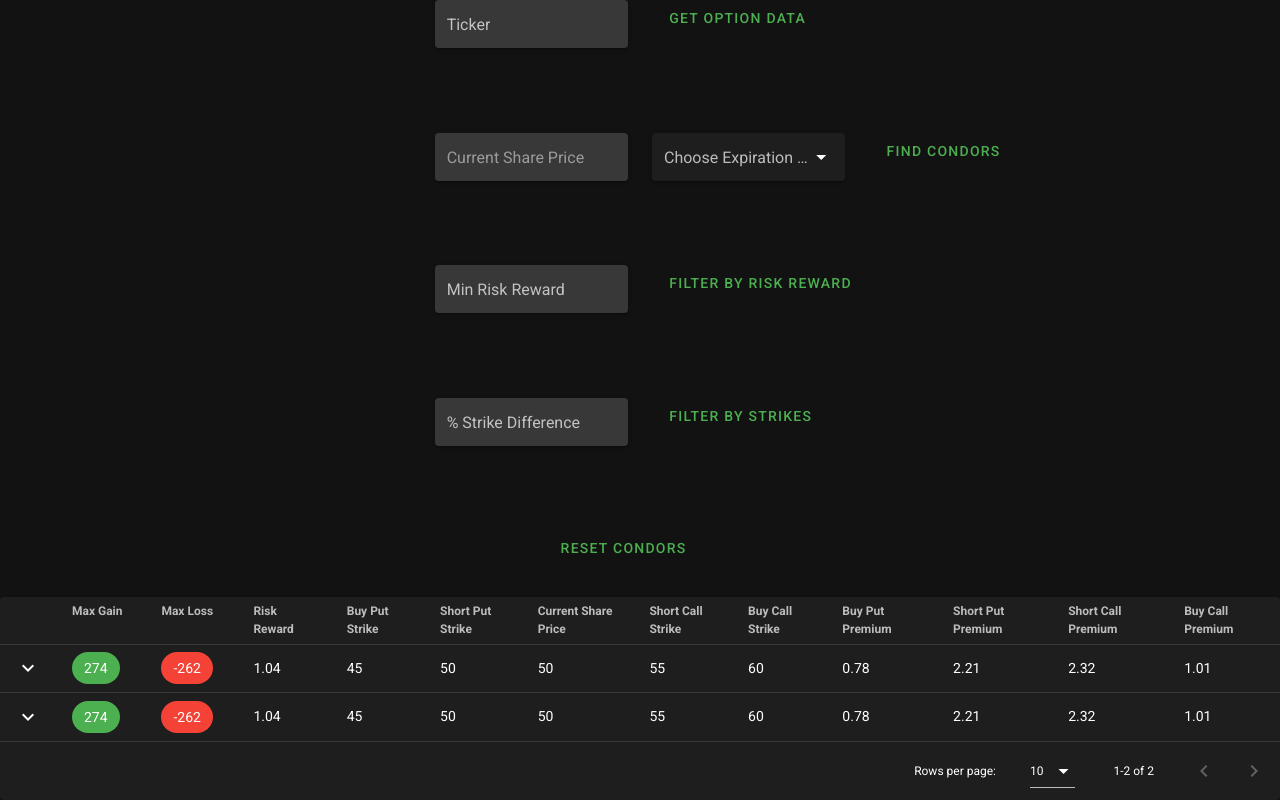
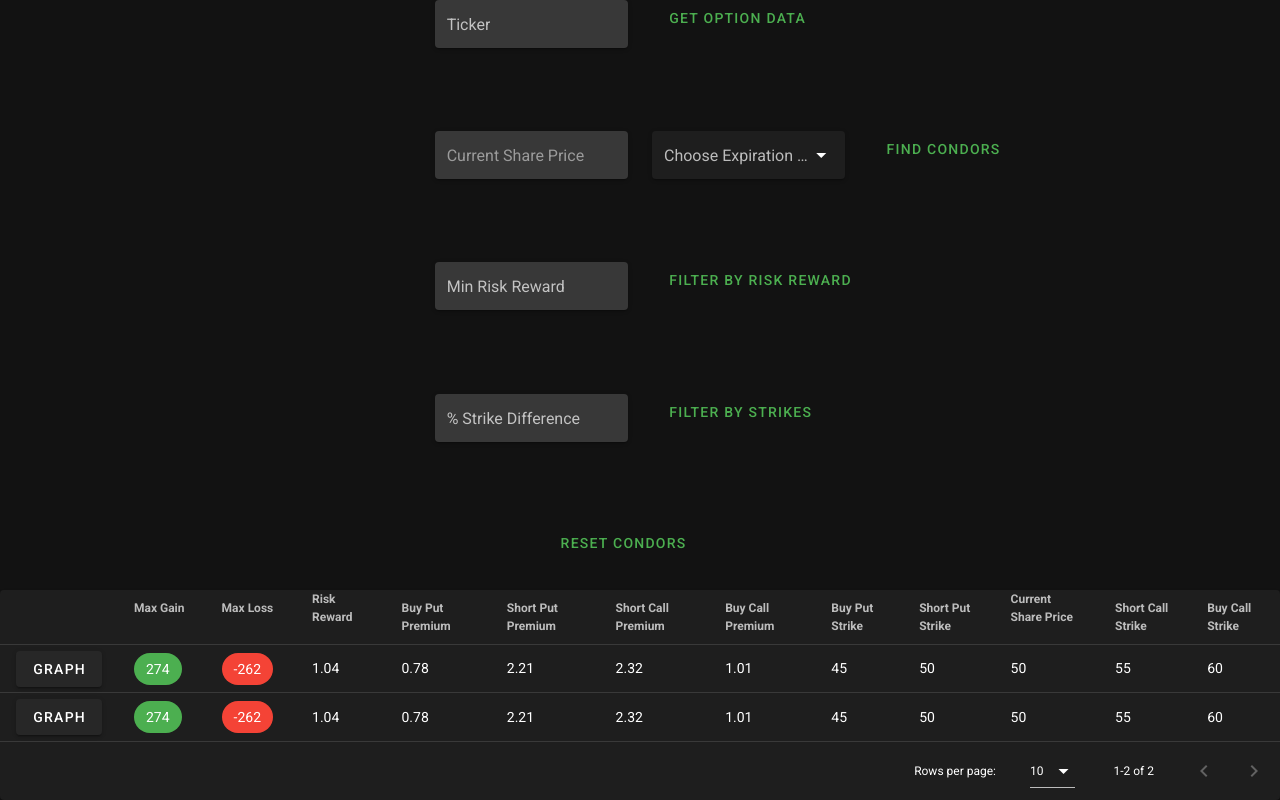
Before and after one commit to duboisbarron/condor_frontend, a Vue app: page / in a window 1280 px wide. Built offline with nearby package versions, Linux system fonts and the light colour scheme.

Commit message:
cleaned up print statements

```diff
--- a/src/App.vue
+++ b/src/App.vue
@@ -12,7 +12,7 @@
 
     <v-col cols="12" sm="2">
       <v-btn
-        text="true"
+        text
         color="green"
         @click="button_click"
       > Get Option Data </v-btn>
@@ -24,10 +24,9 @@
       <v-col cols="4"></v-col>
       <v-col cols="12" sm="2">
         <v-text-field
-          v-model="last"
           solo-inverted
           :label=this.current_share_price
-          disabled="true"
+          disabled
         ></v-text-field>
       </v-col>
 
@@ -41,7 +40,7 @@
       </v-col>
       <v-col cols="12" sm="2">
         <v-btn
-          text="true"
+          text
           color="green"
           @click="find_condors"
         > Find Condors </v-btn>
@@ -49,7 +48,9 @@
     </v-row>
 
     <v-row>
+
       <v-col cols="4"></v-col>
+
       <v-col cols="12" sm="2">
         <v-text-field
           v-model="risk_reward_filter_value"
@@ -57,16 +58,21 @@
           label="Min Risk Reward"
         ></v-text-field>
       </v-col>
+
     <v-col cols="12" sm="2">
       <v-btn
-        text="true"
+        text
         color="green"
         @click="risk_reward_filter"
       > Filter by Risk Reward </v-btn>
     </v-col>
+
     </v-row>
+
     <v-row>
+
       <v-col cols="4"></v-col>
+
       <v-col cols="12" sm="2">
         <v-text-field
           v-model="strike_filter_value"
@@ -74,14 +80,14 @@
           label="% Strike Difference"
         ></v-text-field>
       </v-col>
+
       <v-col cols="12" sm="2">
         <v-btn
-          text="true"
+          text
           color="green"
           @click="strike_filter"
         > Filter by Strikes </v-btn>
       </v-col>
-
 
     </v-row>
 
@@ -89,26 +95,57 @@
       <v-col cols="5"></v-col>
       <v-col cols="12" sm="2">
         <v-btn
-          text="true"
+          text
           color="green"
           @click="find_condors"
         > Reset Condors </v-btn>
       </v-col>
-
     </v-row>
 
     <v-data-table
       :headers="headers"
-      :items="condors"
       :items-per-page="10"
       :expanded.sync="expanded"
+      :items="condors"
       show-expand
-      single-expand=true
+      single-expand
       class="elevation-1"
     >
+      <template v-slot:item.data-table-expand="{ item, isExpanded, expand }">
+        <v-btn @click="expand(true)">Expand</v-btn>
+      </template>
+
+      <template v-slot:item="{ item, expand, isExpanded }">
+        <tr>
+          <td><v-btn @click="expand(!isExpanded)">Graph</v-btn></td>
+          <td><v-chip color="green" dark>{{ item.max_gain }}</v-chip></td>
+          <td><v-chip color="red" dark>{{ item.max_loss }}</v-chip></td>
+          <td>{{ item.risk_reward }}</td>
+
+          <td @mouseenter="show_BA_buy_put()" @mouseleave="hide_BA_buy_put()">{{ item.buy_put_premium }}</td>
+          <td v-if="bp_BA_col"> {{item.buy_put_BA}}</td>
+
+          <td @mouseenter="show_BA_short_put" @mouseleave="hide_BA_short_put">{{ item.short_put_premium }}</td>
+          <td v-if="sp_BA_col"> {{item.short_put_BA}}</td>
+
+          <td @mouseenter="show_BA_short_call" @mouseleave="hide_BA_short_call">{{ item.short_call_premium }}</td>
+          <td v-if="sc_BA_col"> {{item.short_call_BA}}</td>
+
+          <td @mouseenter="show_BA_buy_call" @mouseleave="hide_BA_buy_call">{{ item.buy_call_premium }}</td>
+          <td v-if="bc_BA_col"> {{item.buy_call_BA}}</td>
+
+          <td >{{ item.buy_put }}</td>
+          <td >{{ item.short_put }}</td>
+          <td>{{ item.current_share_price }}</td>
+          <td >{{ item.short_call }}</td>
+          <td >{{ item.buy_call }}</td>
+        </tr>
+      </template>
+
       <template v-slot:expanded-item="{ headers, item }">
         <td :colspan="headers.length">
-          <RandomChart
+          Hello
+          <CondorChart
           :share_price="item.current_share_price"
           :long_put_strike="item.buy_put"
           :short_put_strike="item.short_put"
@@ -120,43 +157,14 @@
           :short_call_prem="item.short_call_premium"
           :long_call_prem="item.buy_call_premium"
 
-          ></RandomChart>
-          {{item.max_gain}}
-          {{item.max_loss}}
-          {{item.short_call}}
+          ></CondorChart>
+          More info can go here
 
         </td>
       </template>
 
-      <template v-slot:item.max_gain="{ item }">
-        <v-chip color="green" dark>{{ item.max_gain }}</v-chip>
-      </template>
-      <template v-slot:item.max_loss="{ item }">
-        <v-chip color="red" dark>{{ item.max_loss }}</v-chip>
-      </template>
-<!--      <template v-slot:item.graph_button="{ item }">-->
-<!--        <v-btn-->
-<!--          text="true"-->
-<!--          color="primary"-->
-<!--          @click="graph_condor(item)"-->
-<!--        > Graph </v-btn>-->
-<!--      </template>-->
+    </v-data-table>
 
-<!--      <template v-slot:expanded-item="{ headers, item }">-->
-<!--        <td :colspan="headers.length">More info about {{ item.name }}</td>-->
-<!--      </template>-->
-<!--      <template v-slot:item="row">-->
-<!--        <tr>-->
-<!--          <td>{{row.item.no}}</td>-->
-<!--          <td>{{row.item.result}}</td>-->
-<!--          <td>-->
-<!--            <v-btn class="mx-2" dark small color="pink" @click="onButtonClick(row.item)">-->
-<!--              Graph Me-->
-<!--            </v-btn>-->
-<!--          </td>-->
-<!--        </tr>-->
-<!--      </template>-->
-    </v-data-table>
   </v-app>
 </template>
 
@@ -164,16 +172,83 @@
 
 import api from './api.js'
 
-import RandomChart from './components/RandomChart'
-
+import CondorChart from './components/CondorChart'
 
 export default {
   name: 'App',
 
   components: {
-    RandomChart
+    CondorChart
   },
+  computed: {
+    headers() {
+      let headers = []
+      headers.push(
+        {
+          text: 'Max Gain',
+          align: 'start',
+          sortable: true,
+          value: 'max_gain'
+        },
+        { text: 'Max Loss', value: 'max_loss' },
+        { text: 'Risk Reward', value: 'risk_reward' }
+      )
+
+        headers.push({ text: 'Buy Put Premium', value: 'buy_put_premium' })
+        if (this.bp_BA_col){
+          headers.push({text: 'Buy Put Bid/Ask Spread', value: 'buy_put_BA'})
+        }
+
+        headers.push({ text: 'Short Put Premium', value: 'short_put_premium' })
+        if (this.sp_BA_col){
+          headers.push({text: 'Short Put Bid/Ask Spread', value: 'short_put_BA'})
+        }
+
+        headers.push({ text: 'Short Call Premium', value: 'short_call_premium' })
+        if (this.sc_BA_col){
+          headers.push({text: 'Short Call Bid/Ask Spread', value: 'short_call_BA'})
+        }
+        headers.push({ text: 'Buy Call Premium', value: 'buy_call_premium' })
+
+        if (this.bc_BA_col){
+          headers.push({text: 'Buy Call Bid/Ask Spread', value: 'buy_call_BA'})
+        }
+        headers.push({ text: 'Buy Put Strike', value: 'buy_put' })
+        headers.push( { text: 'Short Put Strike', value: 'short_put' })
+        headers.push({ text: 'Current Share Price', value: 'current_share_price' })
+        headers.push({text: 'Short Call Strike', value: 'short_call'})
+        headers.push({ text: 'Buy Call Strike', value: 'buy_call' })
+      return headers
+
+    }
+  },
+
   methods: {
+
+    show_BA_buy_put: function () {
+      this.bp_BA_col = true
+    },
+    show_BA_short_put: function () {
+      this.sp_BA_col = true
+    },
+    show_BA_short_call: function () {
+      this.sc_BA_col = true
+    },
+    show_BA_buy_call: function () {
+      this.bc_BA_col = true
+    },
+    hide_BA_buy_put: function () {
+      this.bp_BA_col = false
+    },
+    hide_BA_short_put: function () {
+      this.sp_BA_col = false
+    },
+    hide_BA_short_call: function () {
+      this.sc_BA_col = false
+    },
+    hide_BA_buy_call: function () {
+      this.bc_BA_col = false
+    },
     button_click: function () {
       api.get_option_data(this.ticker)
         .then(data => {
@@ -188,18 +263,11 @@ export default {
           this.condors = data
         })
     },
-    graph_condor: function (item) {
-      console.log('clicked button')
-      console.log(item)
-    },
 
     risk_reward_filter: function () {
       // console.log('clicked button!')
       // console.log(this.risk_reward_filter_value)
       this.condors = this.condors.filter(condor => condor.risk_reward > Number(this.risk_reward_filter_value))
-    },
-    strike_filter_truthy: function (condor, strike_percentage){
-      return condor.short_put < strike_percentage * Number(this.current_share_price)
     },
     strike_filter: function () {
       console.log((1.0 - Number(this.strike_filter_value)) * Number(this.current_share_price))
@@ -214,13 +282,11 @@ export default {
   data () {
     return {
 
-      graph_data: [{
-        x: 10,
-        y: 20
-      }, {
-        x: 15,
-        y: 10
-      }],
+      bp_BA_col: false,
+      sp_BA_col: false,
+      sc_BA_col: false,
+      bc_BA_col: false,
+
       expanded: [],
       expiration: '',
       ticker: '',
@@ -228,26 +294,7 @@ export default {
       strike_filter_value: '',
       items: ['hello', 'there', 'select this'],
       current_share_price: 'Current Share Price',
-      headers: [
-        {
-          text: 'Max Gain',
-          align: 'start',
-          sortable: true,
-          value: 'max_gain'
-        },
-        { text: 'Max Loss', value: 'max_loss' },
-        { text: 'Risk Reward', value: 'risk_reward' },
-        { text: 'Buy Put Strike', value: 'buy_put' },
-        { text: 'Short Put Strike', value: 'short_put' },
-        { text: 'Current Share Price', value: 'current_share_price' },
-        { text: 'Short Call Strike', value: 'short_call' },
-        { text: 'Buy Call Strike', value: 'buy_call' },
-        { text: 'Buy Put Premium', value: 'buy_put_premium' },
-        { text: 'Short Put Premium', value: 'short_put_premium' },
-        { text: 'Short Call Premium', value: 'short_call_premium' },
-        { text: 'Buy Call Premium', value: 'buy_call_premium' },
-        // { text: 'Graph', value: 'graph_button' },
-      ],
+
       condors: [
         {
           id: 1,
@@ -262,7 +309,11 @@ export default {
           buy_call_premium: 1.01,
           max_gain: 274,
           max_loss: -262,
-          risk_reward: 1.04
+          risk_reward: 1.04,
+          buy_put_BA: 0.08,
+          short_put_BA: 0.50,
+          short_call_BA: 0.10,
+          buy_call_BA: 0.02
         },
 
         {
@@ -278,7 +329,11 @@ export default {
           buy_call_premium: 1.01,
           max_gain: 274,
           max_loss: -262,
-          risk_reward: 1.04
+          risk_reward: 1.04,
+          buy_put_BA: 0.08,
+          short_put_BA: 0.50,
+          short_call_BA: 0.10,
+          buy_call_BA: 0.02
         }
 
       ]
```
Also changed, not shown: src/api.js (+0 -8 lines), src/components/CondorChart.vue (renamed from src/components/RandomChart.vue, +17 -50 lines).
